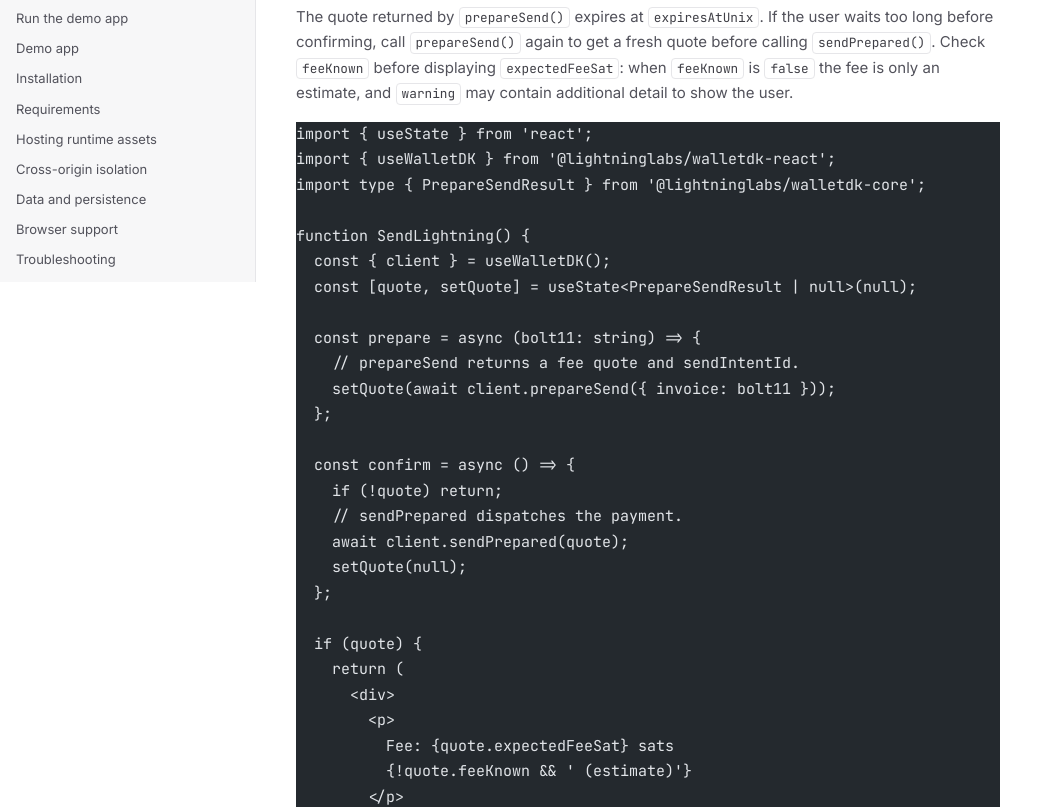
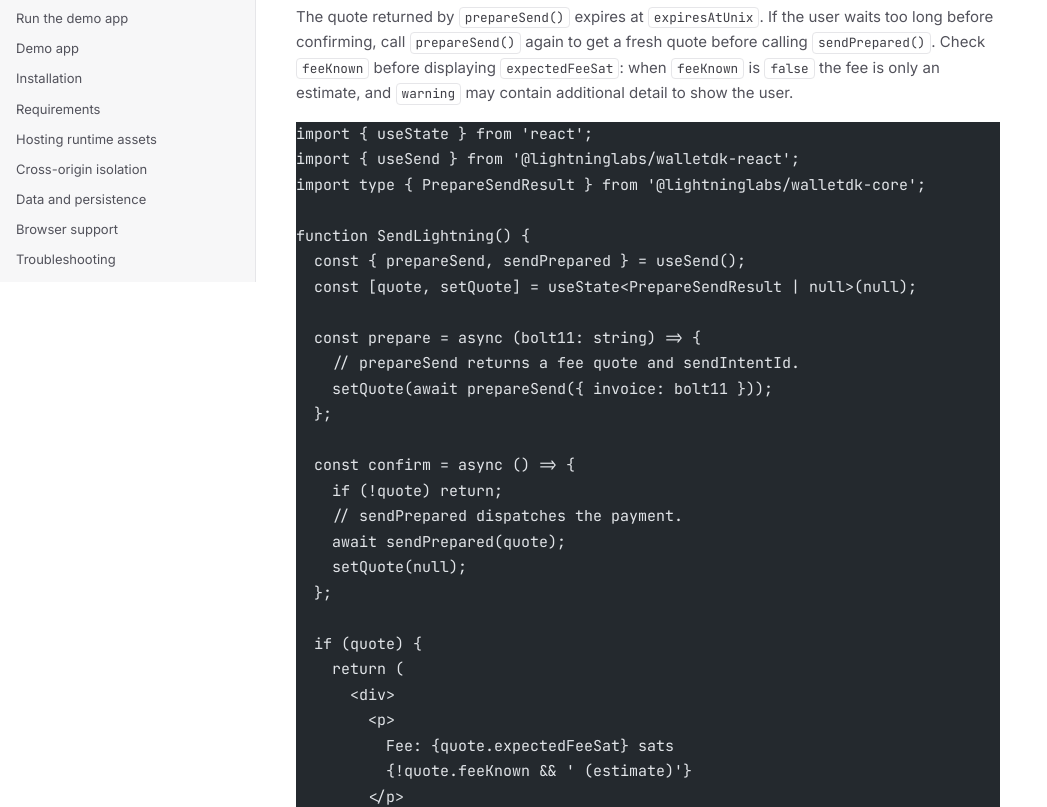
Before and after one commit to lightninglabs/wavelength-sdk, an Astro site in the folder apps/docs/: page /guides/send-a-payment in a window 1280 px wide. Shown: the part 518-1325 px from the top of the page, without its empty margins (0-1047 px from the left). Built offline with nearby package versions, Linux system fonts and the light colour scheme; Astro itself is replaced by a stand-in of ours; code samples lack their colours.

Commit message:
docs: use the useSend hook and document sweepAll

````diff
--- a/apps/docs/src/content/docs/guides/send-a-payment.mdx
+++ b/apps/docs/src/content/docs/guides/send-a-payment.mdx
@@ -27,22 +27,22 @@ quote before calling `sendPrepared()`. Check `feeKnown` before displaying
 
 ```tsx title="send.tsx"
 import { useState } from 'react';
-import { useWalletDK } from '@lightninglabs/walletdk-react';
+import { useSend } from '@lightninglabs/walletdk-react';
 import type { PrepareSendResult } from '@lightninglabs/walletdk-core';
 
 function SendLightning() {
-  const { client } = useWalletDK();
+  const { prepareSend, sendPrepared } = useSend();
   const [quote, setQuote] = useState<PrepareSendResult | null>(null);
 
   const prepare = async (bolt11: string) => {
     // prepareSend returns a fee quote and sendIntentId.
-    setQuote(await client.prepareSend({ invoice: bolt11 }));
+    setQuote(await prepareSend({ invoice: bolt11 }));
   };
 
   const confirm = async () => {
     if (!quote) return;
     // sendPrepared dispatches the payment.
-    await client.sendPrepared(quote);
+    await sendPrepared(quote);
     setQuote(null);
   };
 
@@ -95,6 +95,14 @@ function SendOnChain() {
 }
 ```
 
+To drain the wallet to an address, set `sweepAll` instead of `amountSat`. The
+daemon snapshots the live VTXO set at prepare time and spends exactly that set,
+so quote and dispatch cannot disagree about what "all" means.
+
+```tsx title="sweep.tsx"
+await send({ onchainAddress: address, sweepAll: true });
+```
+
 ## Handle errors
 
 Wallet operations throw a `WalletDKError` on failure. Check `err.code` for a
````
